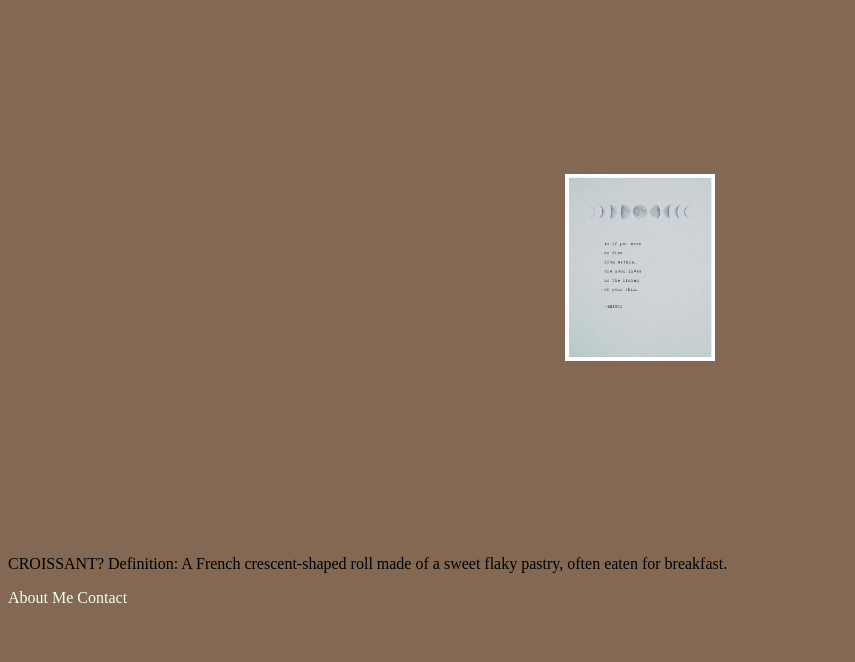
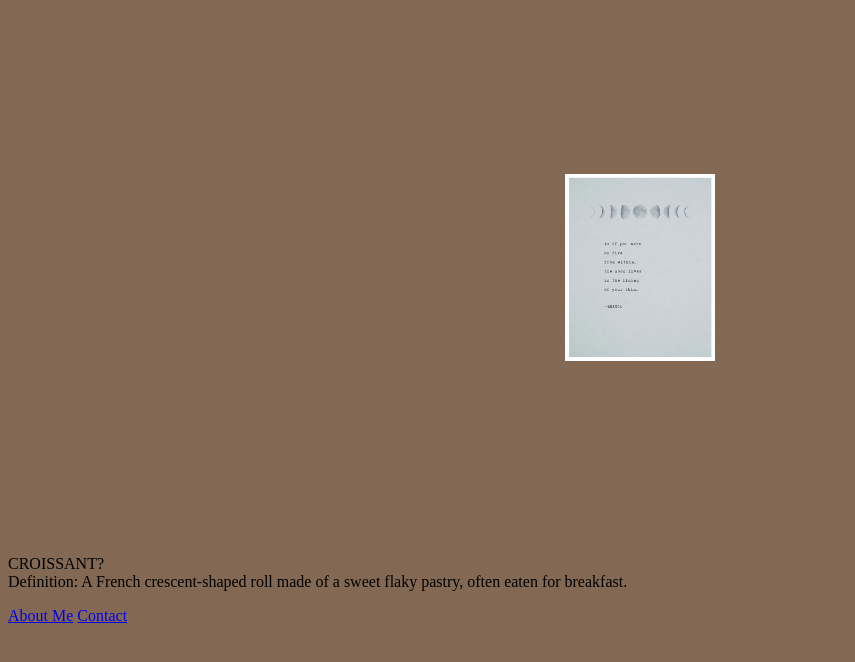
Before and after one commit to CC-Daniels/multiple-pages-html, a plain HTML site: page index.html in a window 1280 px wide. Shown: the part 80-742 px from the top of the page, without its empty margins (0-855 px from the left). Drawn offline with Linux system fonts and the light colour scheme.

```diff
--- a/css/styles.css
+++ b/css/styles.css
@@ -5,7 +5,7 @@ h1 {
     text-align: center;
     color: #dcdcdc;
 }
-a {
+a p {
     color: #f0fff0;
     text-decoration: none;
 }
```
Also changed, not shown: index.html (+1 -0 lines).
